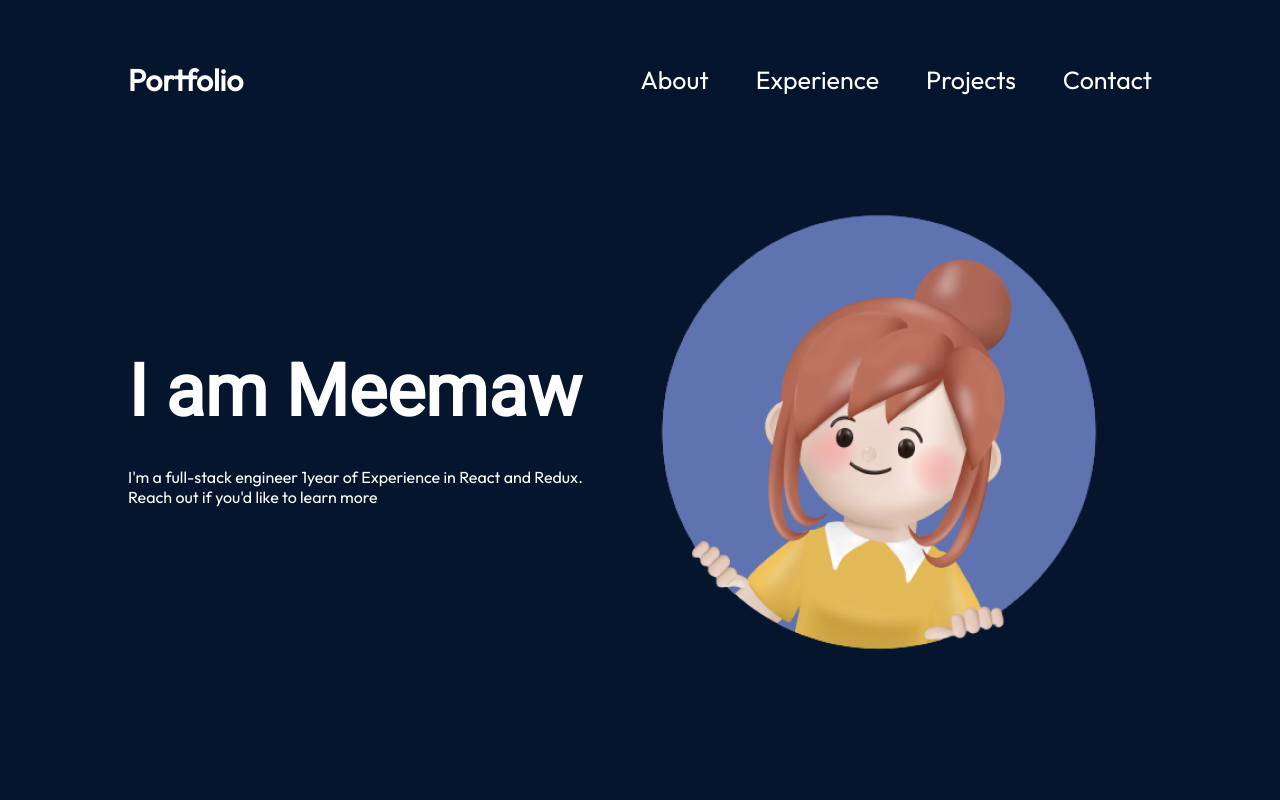
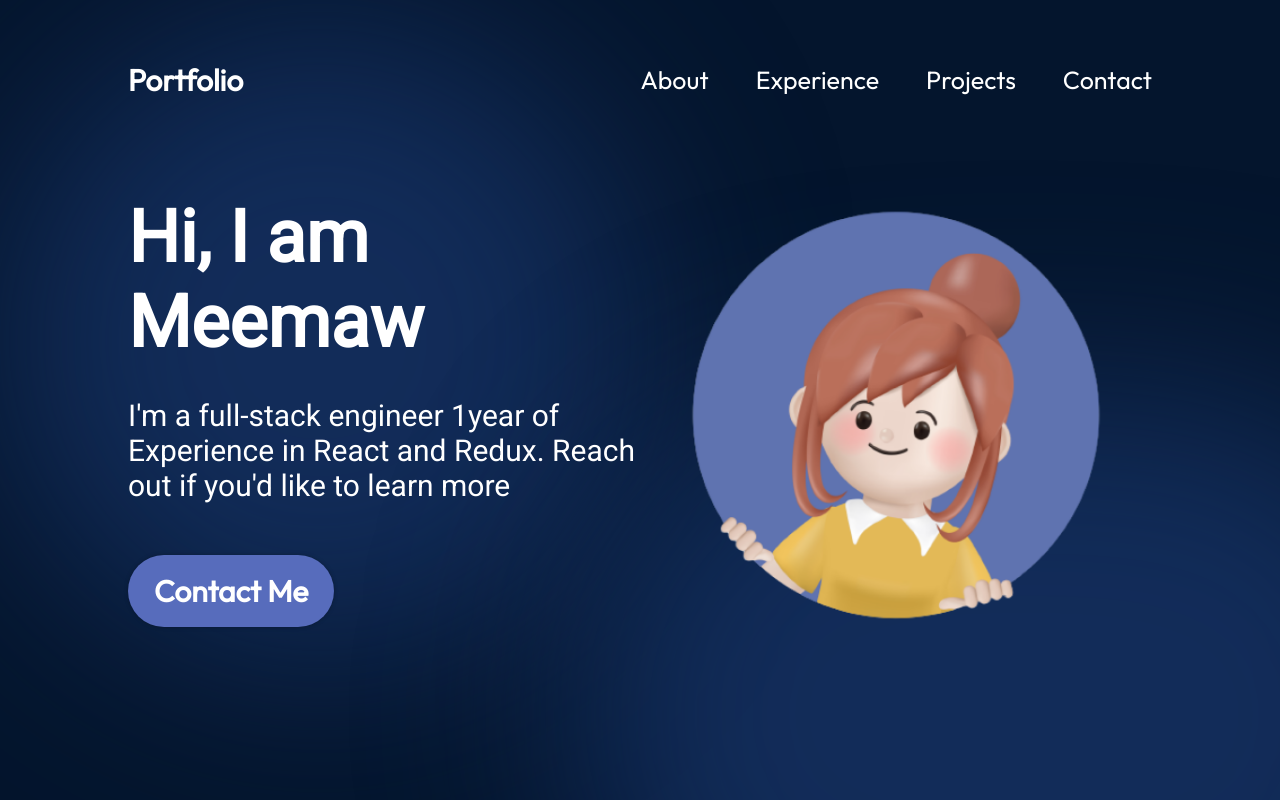
Before and after one commit to Lawmsangi/react-portfolio, a React (Vite) app: page / in a window 1280 px wide. Shown: the top 800 px of the page. Built offline with nearby package versions, Linux system fonts and the light colour scheme.

Commit message:
Add hero component and styles

```diff
--- a/src/components/Hero/Hero.jsx
+++ b/src/components/Hero/Hero.jsx
@@ -4,11 +4,11 @@
 
 const Hero = () => {
   return (
-    <section className={styles.container}>
+    <section className={styles.container} id='home'>
         <div className={styles.content}>
-            <h1 className={styles.title}>I am Meemaw</h1>
+            <h1 className={styles.title}>Hi, I am Meemaw</h1>
             <p className={styles.description}>I'm a full-stack engineer  1year of Experience in React and Redux. Reach out if you'd like to learn more</p>
-            <a href="mailto:lawmsangivarte22@gmail.com" className={styles.contactBtn}></a>
+            <a href="mailto:lawmsangivarte22@gmail.com" className={styles.contactBtn}>Contact Me</a>
         </div>
         <img src={getImageUrl("hero/heroImage.png")} alt="hero image" className={styles.heroImg} />
         <div className={styles.topBlur} />
--- a/src/components/Hero/Hero.module.css
+++ b/src/components/Hero/Hero.module.css
@@ -24,4 +24,88 @@
     font-weight: 900;
     margin-bottom: 33px;
     font-family: var(--font-roboto);
+    background: linear-gradient(
+        90deg,
+        rgba(255,255,255,1) 70%,
+        rgba(255,255,255,0) 120%
+    );
+    -webkit-text-fill-color: transparent;
+    -webkit-background-clip: text;
 }
+
+.description {
+    font-size: 30px;
+    font-family: var(--font-roboto);
+    margin-bottom: 52px;
+}
+
+.contactBtn {
+    text-decoration: none;
+    background-color: var(--color-primary);
+    color: var(--color-text);
+    border-radius: 100px;
+    font-size: 30px;
+    font-weight: 600;
+    padding: 17px 26px;
+    box-shadow: 0 0 4px 0 rgba(0,0,0,0.25);
+}
+
+.heroImg {
+    width: 50%;
+    z-index: 1;
+
+    animation-name: floating;
+    animation-duration: 3s;
+    animation-iteration-count: infinite;
+    animation-timing-function: ease-in-out;
+}
+
+@keyframes floating {
+    0% {
+        transform: translate(0,0px);
+    }
+    50% {
+        transform: translate(0,10px);
+    }
+    100% {
+        transform: translate(0, -0px);
+    }
+}
+
+.topBlur {
+    position: absolute;
+    width: 50vw;
+    height: 50vw;
+    min-width: 350px;
+    min-width: 350px;
+    top: -128px;
+    left: -10vw;
+    border-radius: 764px;
+    background: rgba(25, 55, 109, 0.7);
+    filter: blur(100px);
+    z-index: 0;
+}
+
+.bottomBlur {
+    position: absolute;
+    width: 70vw;
+    height: 50vw;
+    min-width: 350px;
+    min-width: 250px;
+    top: 246px;
+    right: -25vw;
+    border-radius: 764px;
+    background: rgba(25, 55, 109, 0.7);
+    filter: blur(100px);
+    z-index: 0;
+}
+
+@media screen and (max-width: 830px) {
+    .container {
+        flex-direction: column-reverse;
+    }
+
+    .content {
+        align-items: center;
+    }
+}
```
